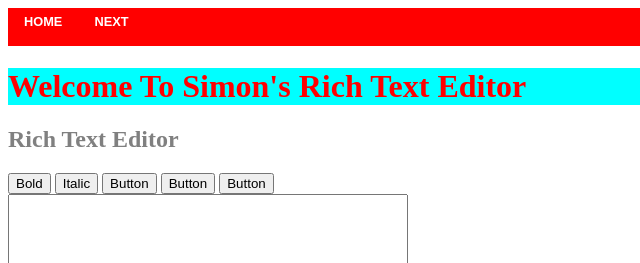
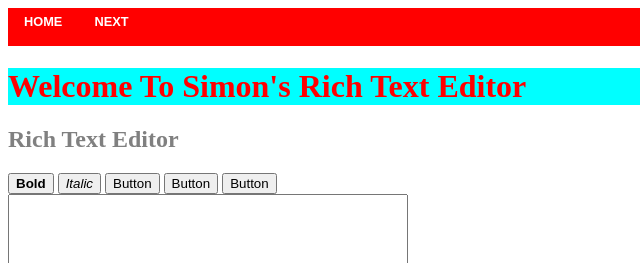
Before and after one commit to NoCereaL/Simons_Rich_Text_Editor, a plain HTML site: page index.html in a window 1280 px wide. Shown: the top 263 px of the page, 0-640 px from the left. Drawn offline with Linux system fonts and the light colour scheme.

Commit message:
Update index.html

```diff
--- a/index.html
+++ b/index.html
@@ -57,8 +57,8 @@
     <h2>Rich Text Editor</h2>
 
     <div>
-        <Button onclick="richTextBold()">Bold</Button>
-        <Button onclick="richTextItalic()">Italic</Button>
+        <Button onclick="richTextBold()" style="font-weight: bold">Bold</Button>
+        <Button onclick="richTextItalic()" style="font-style: italic">Italic</Button>
         <Button>Button</Button>
         <Button>Button</Button>
         <Button>Button</Button>
```
